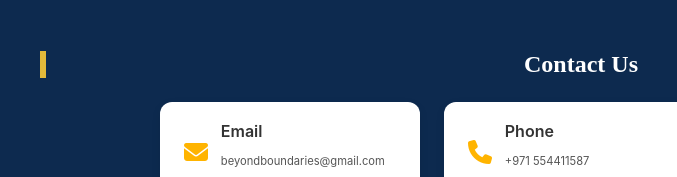
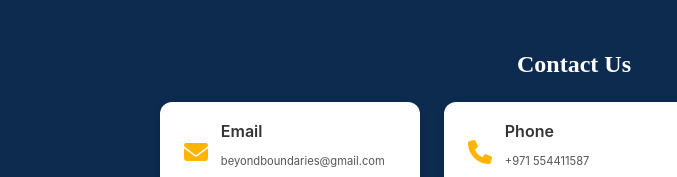
Before and after one commit to ziyacraft4u/beyondboundaries01, a website: page index.html in a window 1280 px wide. Shown: the part 778-955 px from the top of the page, 66-743 px from the left. Drawn offline with Linux system fonts and the light colour scheme.

Commit message:
cosmetic changes to About and contact section

```diff
--- a/index.html
+++ b/index.html
@@ -78,7 +78,7 @@
 
       <strong>Prizes & Recognition</strong>
       <ul>
-        <li><strong>Champions:</strong> Crystal Trophy & Medals / Cash prize.</li>
+        <li><strong>Champions:</strong> Trophy & Medals / Cash prize.</li>
         <li><strong>Runners-Up:</strong> Trophy & Medals / Cash prize.</li>
         <li><strong>Individual Awards:</strong> Man of the match, Orange Cap(Batsman), Purple Cap(Bowler).</li>
         <li><strong>Post-Event:</strong> Awards felicitation Ceremony.</li>
--- a/styles.css
+++ b/styles.css
@@ -153,6 +153,12 @@ html, body {
 .contact-block {
   padding: 2rem 1rem;
   text-align: center;
+}
+
+/* Remove left gold bar for Contact section header */
+.contact-block h2 {
+  border-left: none;
+  padding-left: 0;
 }
 
 .contact-info {
```
